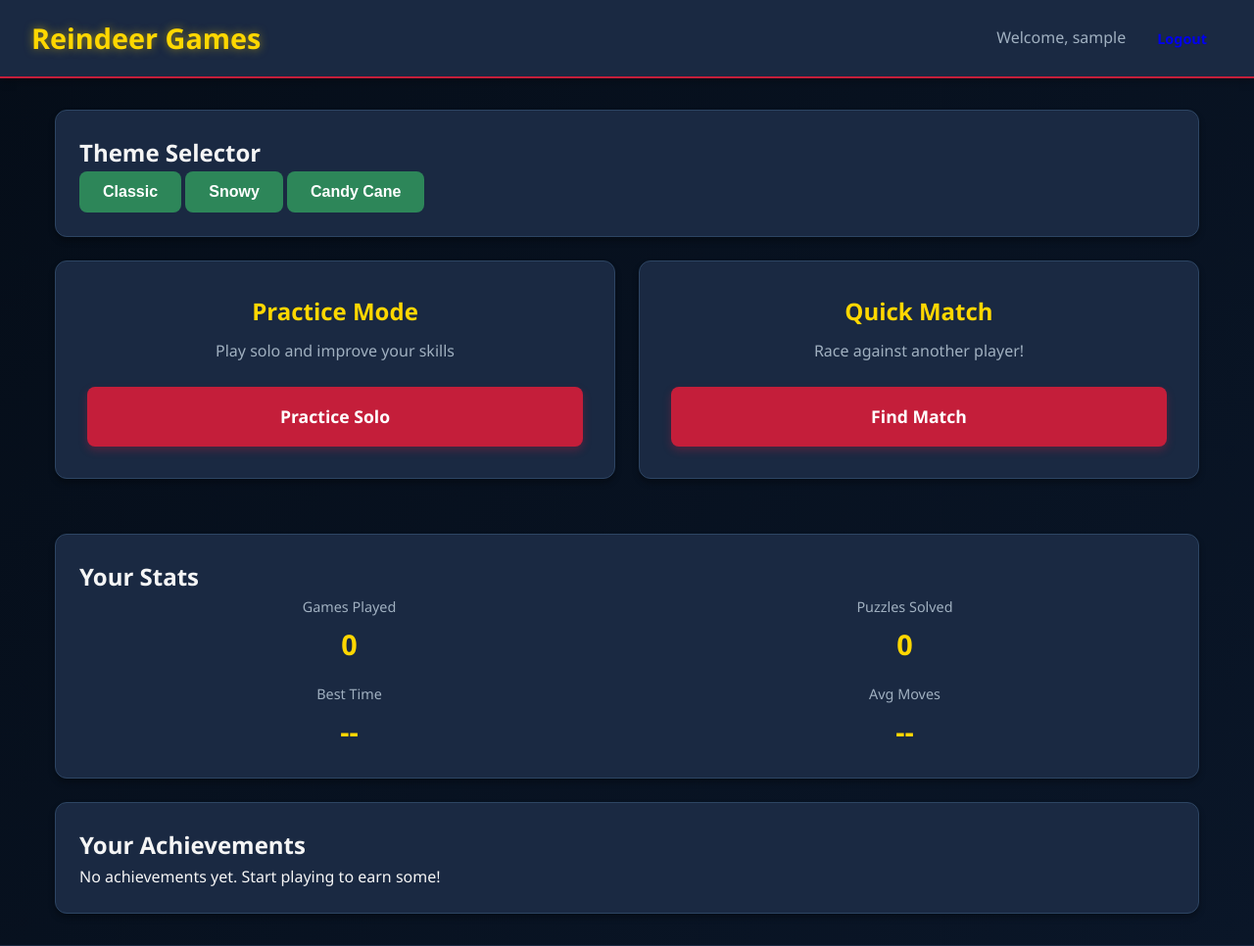
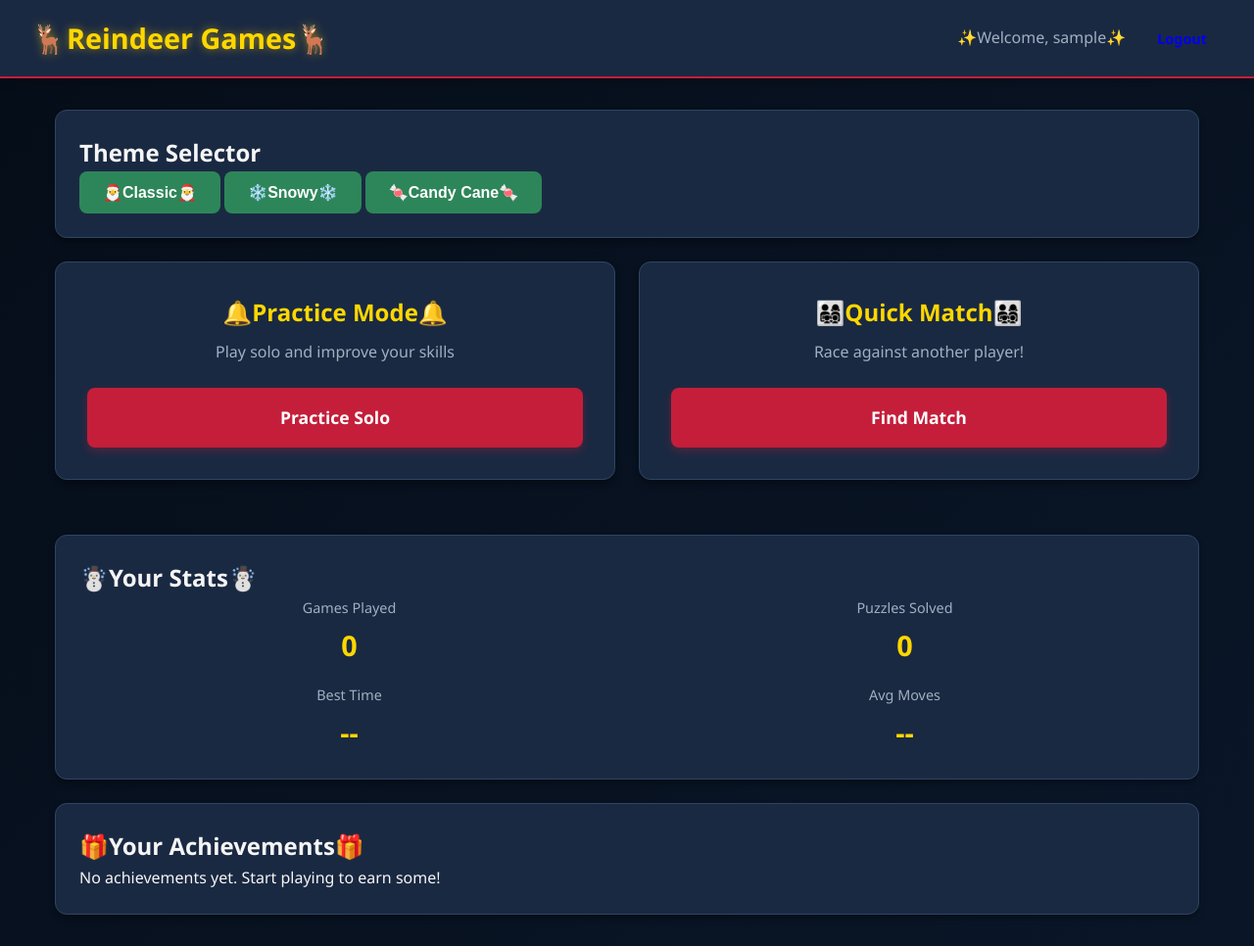
Before and after one commit to JulianBoolean03/FInal-Project, a PHP site: page /lobby.php in a window 1280 px wide. Shown: the whole page at 98% size. Run offline with PHP 8.4, Linux system fonts and the light colour scheme; the visitor is signed in with stand-in values (Sample User, id 1); data comes from the database, SQL or seed files in the repository; data that the repository does not hold is empty.

Commit message:
Make lobby more Christmas-themed

```diff
--- a/lobby.php
+++ b/lobby.php
@@ -52,10 +52,10 @@ $success = $_GET['success'] ?? '';
 <body class="theme-classic">
     <nav class="top-nav">
         <div class="nav-left">
-            <h1 class="nav-title">Reindeer Games</h1>
+            <h1 class="nav-title">🦌Reindeer Games🦌</h1>
         </div>
         <div class="nav-right">
-            <span class="username-display">Welcome, <?php echo htmlspecialchars($username); ?></span>
+            <span class="username-display">✨Welcome, <?php echo htmlspecialchars($username); ?>✨</span>
             <a href="logout.php" class="btn btn-small">Logout</a>
         </div>
     </nav>
@@ -65,9 +65,9 @@ $success = $_GET['success'] ?? '';
         <div class="card">
             <h2>Theme Selector</h2>
             <div class="theme-options">
-                <button class="btn btn-secondary" data-theme="theme-classic">Classic</button>
-                <button class="btn btn-secondary" data-theme="theme-snowy">Snowy</button>
-                <button class="btn btn-secondary" data-theme="theme-candycane">Candy Cane</button>
+                <button class="btn btn-secondary" data-theme="theme-classic">🎅Classic🎅</button>
+                <button class="btn btn-secondary" data-theme="theme-snowy">❄️Snowy❄️</button>
+                <button class="btn btn-secondary" data-theme="theme-candycane">🍬Candy Cane🍬</button>
             </div>
         </div>
 
@@ -93,13 +93,13 @@ $success = $_GET['success'] ?? '';
             <!-- Join/Create Room Options -->
             <div class="lobby-options">
                 <div class="card option-card">
-                    <h2>Practice Mode</h2>
+                    <h2>🔔Practice Mode🔔</h2>
                     <p>Play solo and improve your skills</p>
                     <a href="practice.php" class="btn btn-primary btn-large" style="text-decoration: none;">Practice Solo</a>
                 </div>
 
                 <div class="card option-card">
-                    <h2>Quick Match</h2>
+                    <h2>👨‍👩‍👧‍👦Quick Match👨‍👩‍👧‍👦</h2>
                     <p>Race against another player!</p>
                     <a href="quick_match.php" class="btn btn-primary btn-large" style="text-decoration: none;">Find Match</a>
                 </div>
@@ -109,13 +109,13 @@ $success = $_GET['success'] ?? '';
 
         <!-- Player Stats -->
         <div class="card">
-            <h2>Your Stats</h2>
+            <h2>☃️Your Stats☃️</h2>
             <div id="player-stats"></div>
         </div>
 
         <!-- Achievements -->
         <div class="card">
-            <h2>Your Achievements</h2>
+            <h2>🎁Your Achievements🎁</h2>
             <div id="achievements-list"></div>
         </div>
     </div>
```
